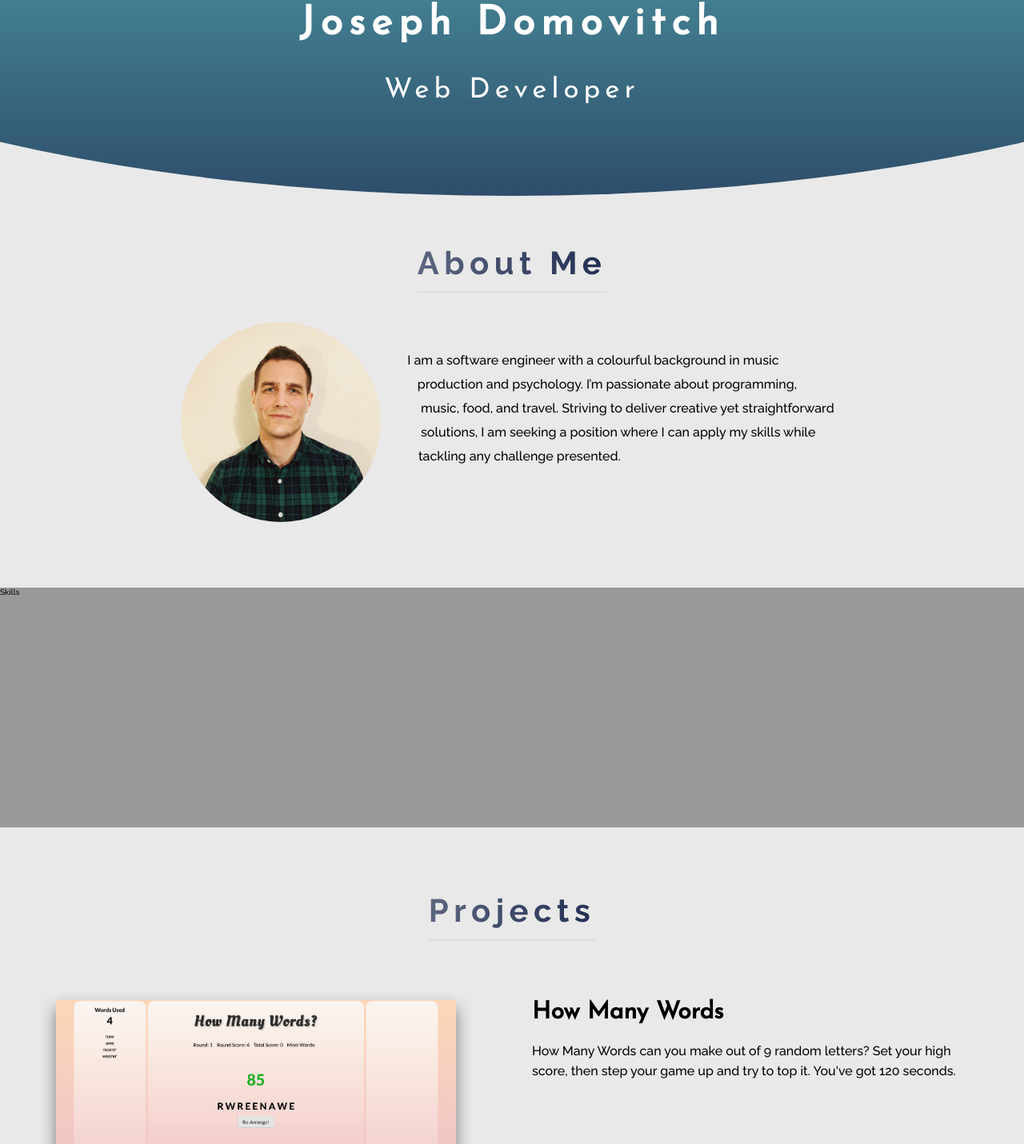
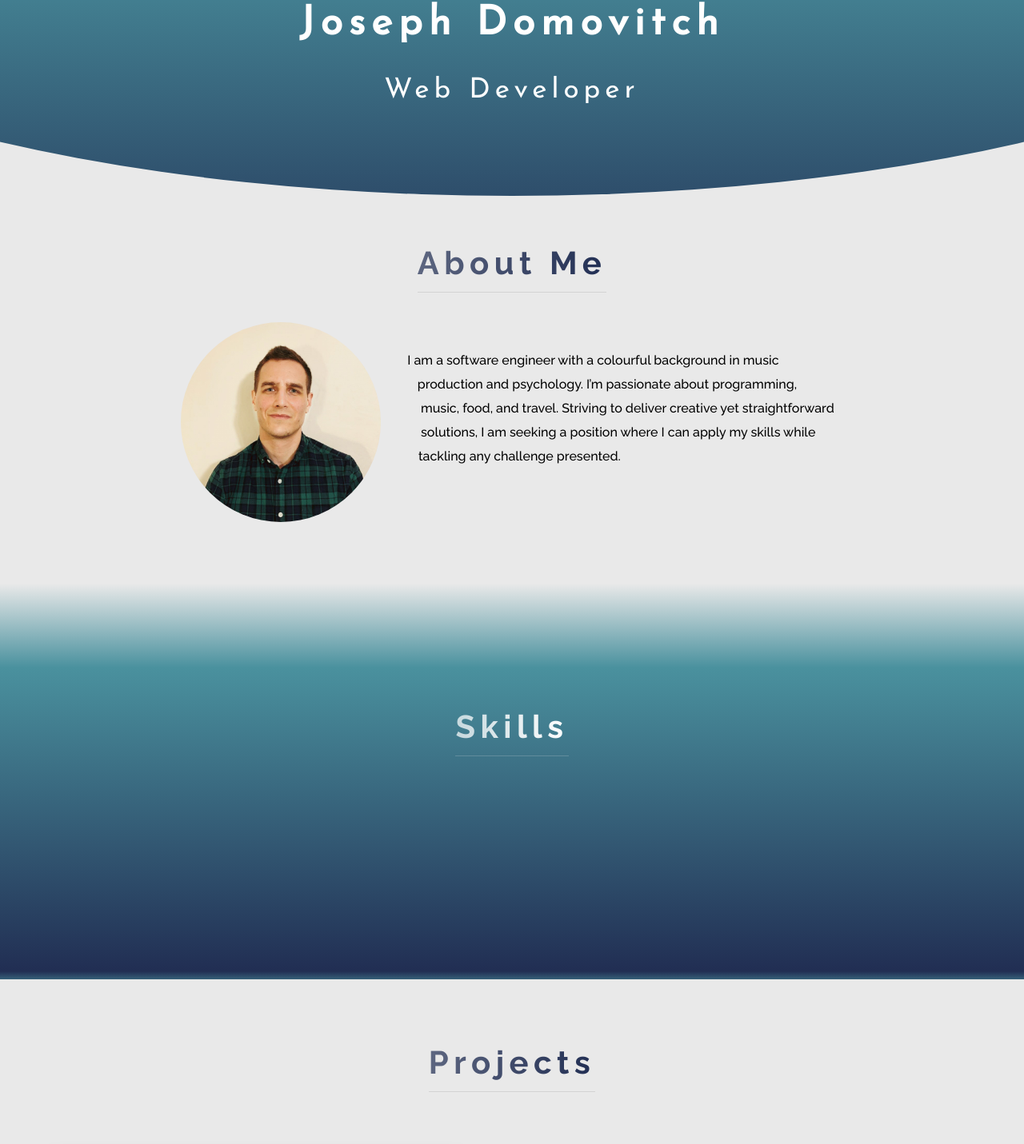
Before and after one commit to jdomo/jd-portfolio, a React (Create React App) app: page / in a window 1280 px wide. Shown: the part 155-1586 px from the top of the page at 80% size. Built offline with nearby package versions, Linux system fonts and the light colour scheme.

Commit message:
nav links scroll to sections

```diff
--- a/src/components/About.js
+++ b/src/components/About.js
@@ -2,9 +2,9 @@ import React from 'react';
 
 const About = () => {
   return (
-    <section className="section-about">
+    <section className="section-about" id="about">
       <div className="u-center-text u-margin-bottom-med">
-        <h3 className="heading-secondary" id="about">About Me</h3>
+        <h3 className="heading-secondary">About Me</h3>
       </div>
       <div className="u-margin-top">
         <div className="section-about__content">
--- a/src/components/Navbar.js
+++ b/src/components/Navbar.js
@@ -8,10 +8,10 @@ const Navbar = () => {
           <a href="#about" className="navbar__link">About Me</a>
         </li>
         <li className="navbar__item">
-          <a href="#" className="navbar__link">Skills</a>
+          <a href="#skills" className="navbar__link">Skills</a>
         </li>
         <li className="navbar__item">
-          <a href="#" className="navbar__link">Projects</a>
+          <a href="#projects" className="navbar__link">Projects</a>
         </li>
         <li className="navbar__item">
           <a href="#" className="navbar__link">Experience</a>
--- a/src/components/Projects/Projects.js
+++ b/src/components/Projects/Projects.js
@@ -3,9 +3,9 @@ import React, {Component} from 'react';
 class Projects extends Component {
   render() {
     return (
-      <div className="section-projects">
+      <div className="section-projects" id="projects">
         <div className="u-center-text u-margin-bottom-med">
-          <h3 className="heading-secondary" id="about">Projects</h3>
+          <h3 className="heading-secondary">Projects</h3>
         </div>
         <div className="section-projects__project">
           <div className="row">
--- a/src/components/Skills.js
+++ b/src/components/Skills.js
@@ -2,8 +2,12 @@ import React from 'react';
 
 const Skills = () => {
   return (
-    <div className="section-skills">
-    Skills
+    <div className="section-skills" id="skills">
+      <div className="u-center-text u-margin-bottom-med">
+        <h3 className="heading-secondary--2">
+          Skills
+        </h3>
+      </div>
     </div>
   )
 }
--- a/src/css/style.css
+++ b/src/css/style.css
@@ -47,6 +47,24 @@ header {
   color: transparent;
   transition: all .3s; }
   .heading-secondary:hover {
+    transform: scale(1.025) translate(-1rem, -1rem);
+    text-shadow: 3rem 3rem 0.5rem rgba(119, 119, 119, 0.2);
+    border-bottom: 1px solid transparent;
+    backface-visibility: hidden; }
+
+.heading-secondary--2 {
+  font-size: 4rem;
+  font-weight: 700;
+  letter-spacing: .65rem;
+  padding-bottom: 1.25rem;
+  border-bottom: 1px solid rgba(233, 233, 233, 0.2);
+  cursor: default;
+  display: inline-block;
+  background-image: linear-gradient(to right, rgba(255, 255, 255, 0.7), #FFF);
+  -webkit-background-clip: text;
+  color: transparent;
+  transition: all .3s; }
+  .heading-secondary--2:hover {
     transform: scale(1.025) translate(-1rem, -1rem);
     text-shadow: 3rem 3rem 0.5rem rgba(119, 119, 119, 0.2);
     border-bottom: 1px solid transparent;
@@ -166,9 +184,9 @@ header {
     background-color: rgba(33, 46, 83, 0.2); }
 
 .section-about {
-  height: 60rem;
+  height: 70rem;
   margin-top: -27rem;
-  background-color: #e9e9e9;
+  background-image: linear-gradient(to bottom, #e9e9e9 85%, transparent);
   padding: 17rem 0 25rem 0;
   font-size: 1.6rem; }
   .section-about__content {
@@ -194,11 +212,13 @@ header {
     line-height: 3rem; }
 
 .section-skills {
-  height: 30rem;
-  background-color: #999; }
+  height: 40rem;
+  padding: 5rem 0 25rem 0;
+  background-image: linear-gradient(to bottom, #4a919e, #212e53 95%, transparent); }
 
 .section-projects {
   height: 60rem;
+  margin-top: -1rem;
   background-color: #e9e9e9;
   padding: 8rem 0 25rem 0;
   font-size: 1.6rem;
--- a/src/sass/base/_typography.scss
+++ b/src/sass/base/_typography.scss
@@ -51,6 +51,32 @@ header {
   }
 }
 
+.heading-secondary--2 {
+  font-size: 4rem;
+  font-weight: 700;
+  letter-spacing: .65rem;
+
+  padding-bottom: 1.25rem;
+  border-bottom: 1px solid rgba($color-grey-light, .2);
+
+  cursor: default;
+
+  //text color gradient
+  display: inline-block;      //background/gradient ends where text ends
+  background-image: linear-gradient(to right, rgba($color-white, .7), $color-white);
+  -webkit-background-clip: text;    //background shows only where text is present
+  color: transparent;               //text allows background clip to show through
+
+  transition: all .3s;
+
+  &:hover {
+    transform: scale(1.025) translate(-1rem, -1rem);
+    text-shadow: 3rem 3rem .5rem rgba($color-grey-dark, .2);
+    border-bottom: 1px solid transparent;
+    backface-visibility: hidden;
+  }
+}
+
 .heading-tertiary {
   font-family: 'Josefin Sans', sans-serif;
   margin: auto;
--- a/src/sass/pages/_home.scss
+++ b/src/sass/pages/_home.scss
@@ -1,7 +1,7 @@
 .section-about {
-  height: 60rem;
+  height: 70rem;
   margin-top: -27rem;
-  background-color: rgba($color-grey-light, 1);
+  background-image: linear-gradient(to bottom, $color-grey-light 85%, transparent);
   padding: 17rem 0 25rem 0;
   font-size: 1.6rem;
 
@@ -36,12 +36,17 @@
 }
 
 .section-skills {
-  height: 30rem;
-  background-color: $color-grey-dark-2;
+  height: 40rem;
+  padding: 5rem 0 25rem 0;
+  background-image: linear-gradient(
+    to bottom,
+    $color-blue-light,
+    $color-blue-dark 95%, transparent);
 }
 
 .section-projects {
   height: 60rem;
+  margin-top: -1rem;
   background-color: rgba($color-grey-light, 1);
   padding: 8rem 0 25rem 0;
   font-size: 1.6rem;
```
